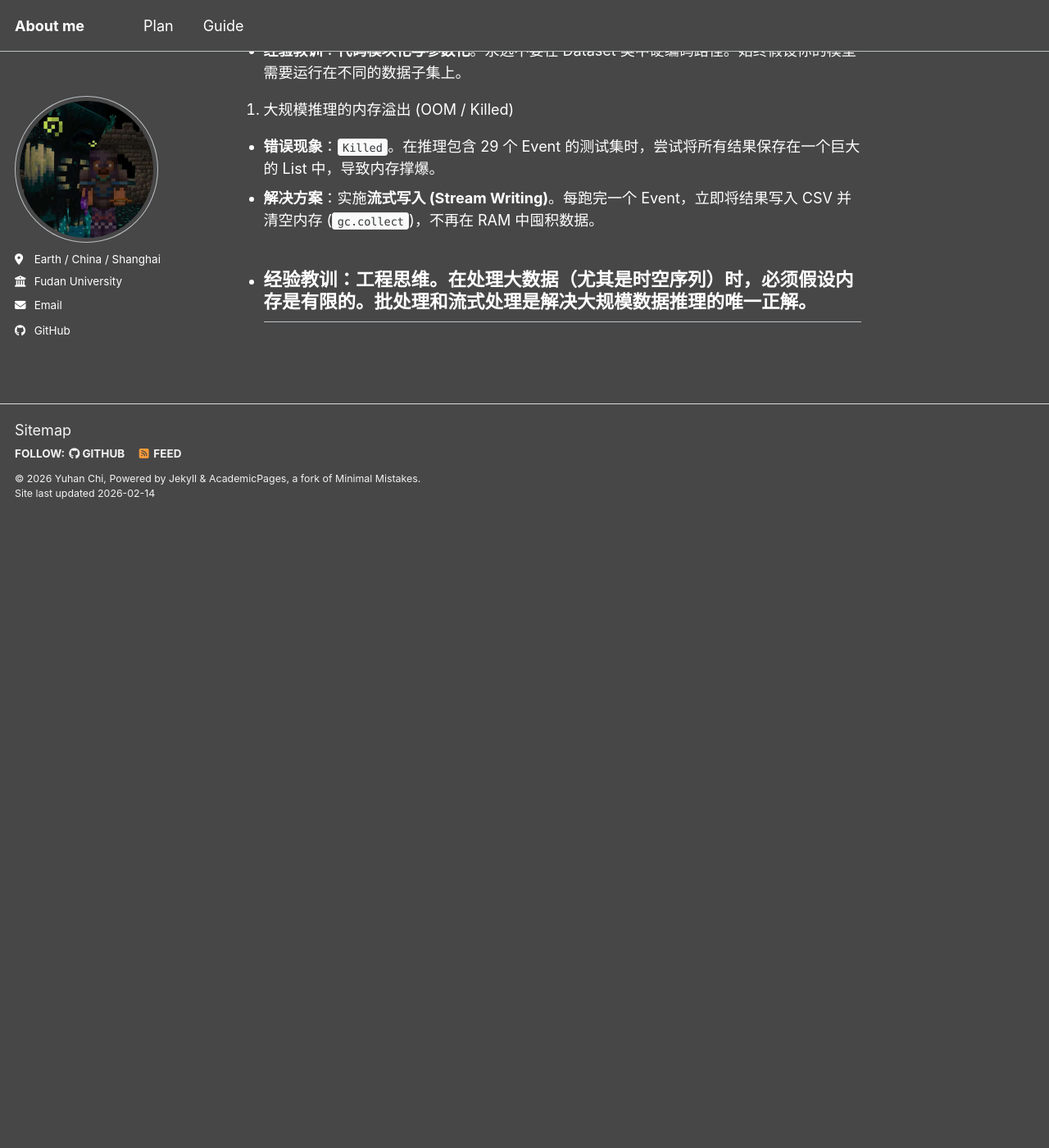
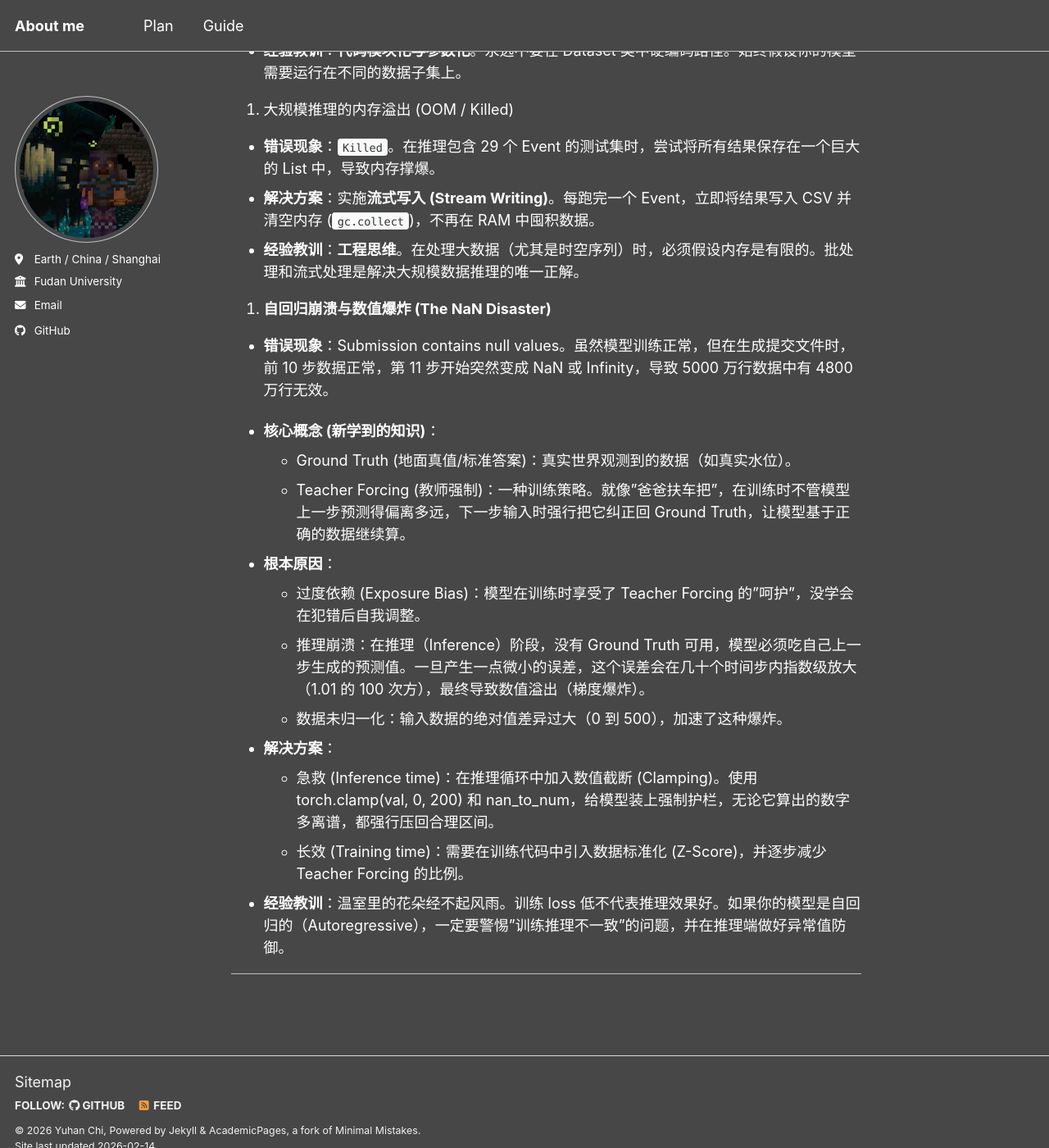
Before and after one commit to Chi-Shan0707/Chi-Shan0707.github.io, a Jekyll site: the page built from _pages/review.md, in a window 1280 px wide and 1400 px high, scrolled down 3870 px. Shown: the whole window at 82% size. Built offline with Jekyll 4.4.1, drawn with Linux system fonts in a browser that asks for light colours; a script bundle is joined from its source files by our own code; library files that are not in the unit come from our copies; before the commit the page ends 4500 px from its top, so only the background shows below that.

Commit message:
review: study hard 勿焦躁

```diff
--- a/_pages/review.md
+++ b/_pages/review.md
@@ -112,4 +112,25 @@ redirect_from:
 * **错误现象**：`Killed`。在推理包含 29 个 Event 的测试集时，尝试将所有结果保存在一个巨大的 List 中，导致内存撑爆。
 * **解决方案**：实施**流式写入 (Stream Writing)**。每跑完一个 Event，立即将结果写入 CSV 并清空内存 (`gc.collect`)，不再在 RAM 中囤积数据。
 * **经验教训**：**工程思维**。在处理大数据（尤其是时空序列）时，必须假设内存是有限的。批处理和流式处理是解决大规模数据推理的唯一正解。
+
+8. **自回归崩溃与数值爆炸 (The NaN Disaster)**
+
+* **错误现象**：Submission contains null values。虽然模型训练正常，但在生成提交文件时，前 10 步数据正常，第 11 步开始突然变成 NaN 或 Infinity，导致 5000 万行数据中有 4800 万行无效。
+
+* **核心概念 (新学到的知识)**：
+  - Ground Truth (地面真值/标准答案)：真实世界观测到的数据（如真实水位）。
+  - Teacher Forcing (教师强制)：一种训练策略。就像"爸爸扶车把"，在训练时不管模型上一步预测得偏离多远，下一步输入时强行把它纠正回 Ground Truth，让模型基于正确的数据继续算。
+
+* **根本原因**：
+  - 过度依赖 (Exposure Bias)：模型在训练时享受了 Teacher Forcing 的"呵护"，没学会在犯错后自我调整。
+  - 推理崩溃：在推理（Inference）阶段，没有 Ground Truth 可用，模型必须吃自己上一步生成的预测值。一旦产生一点微小的误差，这个误差会在几十个时间步内指数级放大（1.01 的 100 次方），最终导致数值溢出（梯度爆炸）。
+  - 数据未归一化：输入数据的绝对值差异过大（0 到 500），加速了这种爆炸。
+
+* **解决方案**：
+  - 急救 (Inference time)：在推理循环中加入数值截断 (Clamping)。使用 torch.clamp(val, 0, 200) 和 nan_to_num，给模型装上强制护栏，无论它算出的数字多离谱，都强行压回合理区间。
+  - 长效 (Training time)：需要在训练代码中引入数据标准化 (Z-Score)，并逐步减少 Teacher Forcing 的比例。
+
+* **经验教训**：温室里的花朵经不起风雨。训练 loss 低不代表推理效果好。如果你的模型是自回归的（Autoregressive），一定要警惕"训练推理不一致"的问题，并在推理端做好异常值防御。
+
+
 ---
```
